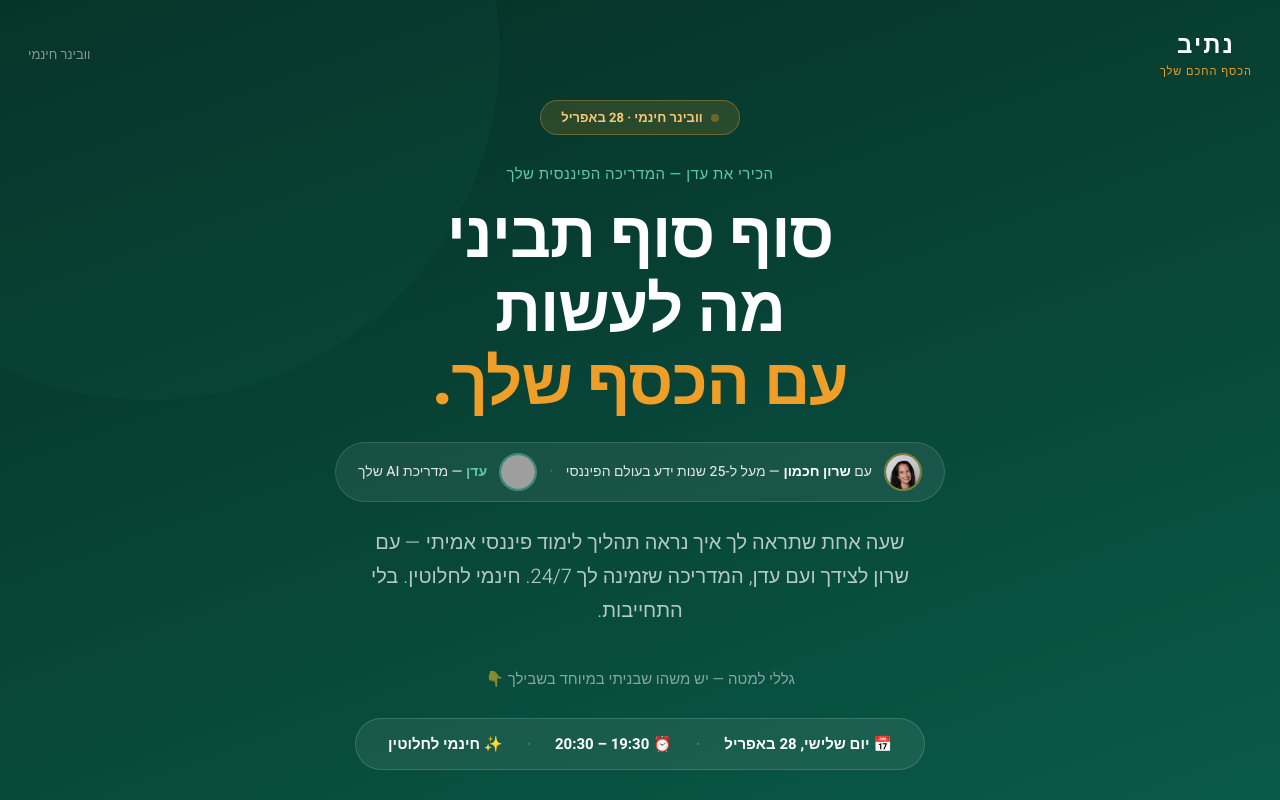
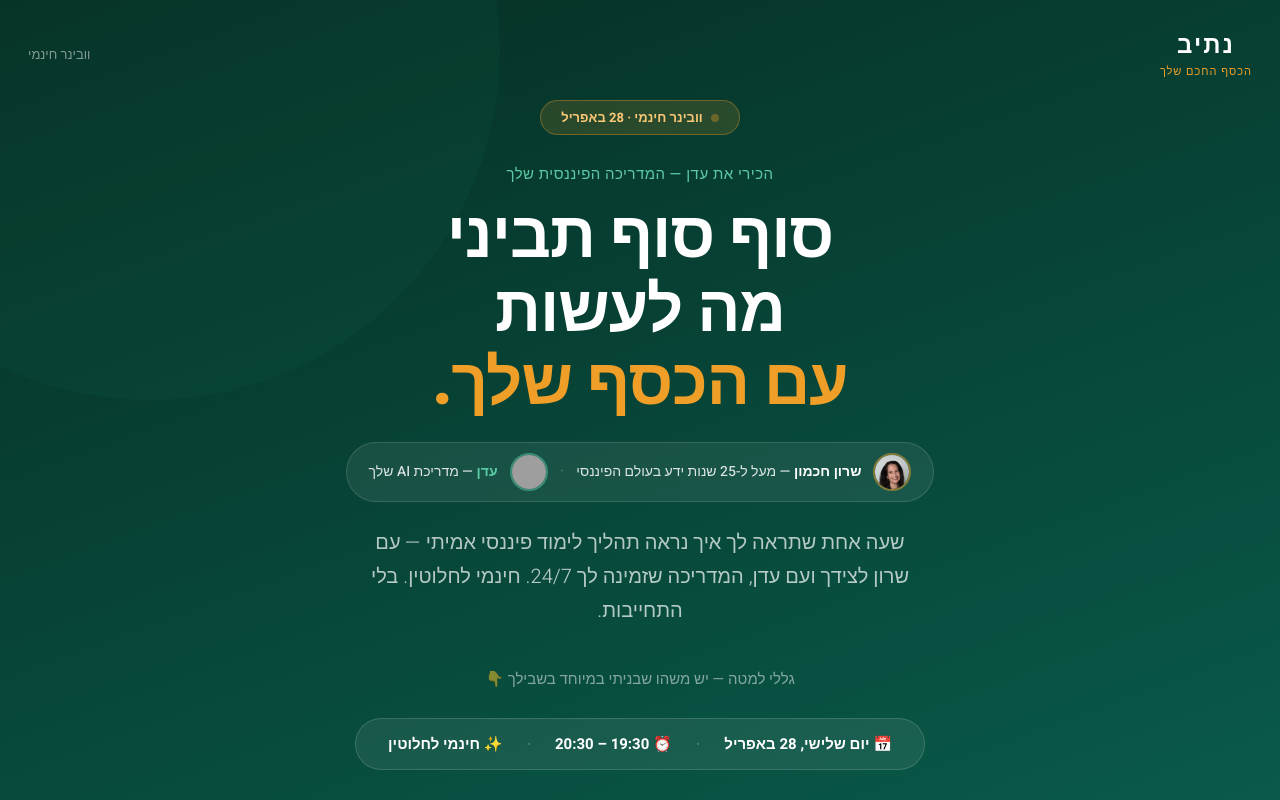
Before and after one commit to sharonhacmon-cmyk/eden-server, a website: page public/webinar2.html in a window 1280 px wide. Shown: the top 800 px of the page. Drawn offline with Linux system fonts and the light colour scheme; grey boxes are pictures that could not be loaded.

Commit message:
fix: remove 'עם' before שרון חכמון in hero badge

```diff
--- a/public/webinar2.html
+++ b/public/webinar2.html
@@ -382,7 +382,7 @@ footer strong { color:rgba(255,255,255,0.7); }
     <h1>סוף סוף תביני<br>מה לעשות<br><span class="accent">עם הכסף שלך.</span></h1>
     <div style="display:inline-flex;align-items:center;gap:12px;background:rgba(255,255,255,0.07);border:1px solid rgba(255,255,255,0.13);border-radius:50px;padding:10px 22px;margin-bottom:24px;position:relative;z-index:2;flex-wrap:wrap;justify-content:center;">
       <img src="screenshots/sharon.jpeg" alt="שרון חכמון" style="width:38px;height:38px;border-radius:50%;object-fit:cover;object-position:top center;border:2px solid rgba(239,159,39,0.5);">
-      <span style="font-size:14px;color:rgba(255,255,255,0.85);font-weight:500;">עם <strong style="color:white;">שרון חכמון</strong> — מעל ל-25 שנות ידע בעולם הפיננסי</span>
+      <span style="font-size:14px;color:rgba(255,255,255,0.85);font-weight:500;"><strong style="color:white;">שרון חכמון</strong> — מעל ל-25 שנות ידע בעולם הפיננסי</span>
       <span style="color:rgba(255,255,255,0.2);font-size:18px;">·</span>
       <img src="screenshots/eden.png" alt="עדן" style="width:38px;height:38px;border-radius:50%;object-fit:cover;border:2px solid rgba(93,202,165,0.5);">
       <span style="font-size:14px;color:rgba(255,255,255,0.85);font-weight:500;"><strong style="color:#5DCAA5;">עדן</strong> — מדריכת AI שלך</span>
```
